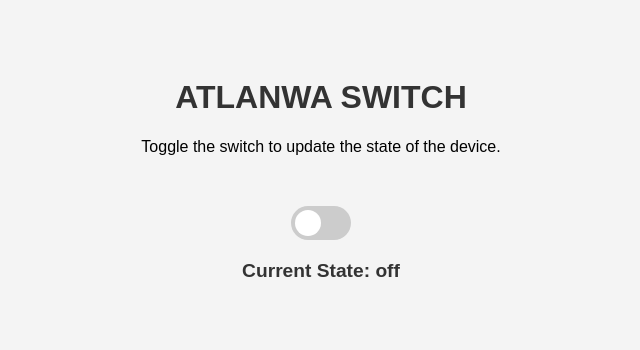
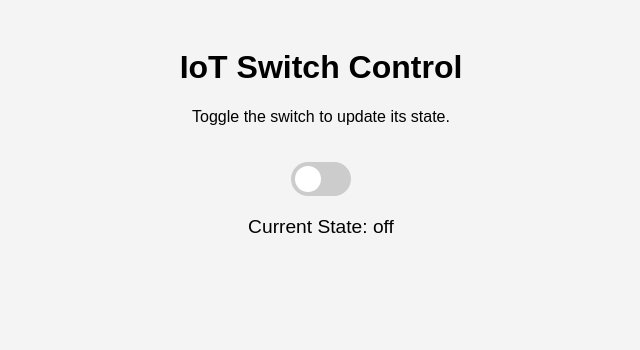
Before and after one commit to scientificpraveen/iotswitch, a Flask app: page / in a window 1280 px wide. Shown: the top 350 px of the page, without its empty margins (319-959 px from the left). Run offline with Flask 3, Linux system fonts and the light colour scheme.

Commit message:
Update index.html

```diff
--- a/templates/index.html
+++ b/templates/index.html
@@ -3,26 +3,20 @@
 <head>
     <meta charset="UTF-8">
     <meta name="viewport" content="width=device-width, initial-scale=1.0">
-    <title>ATLANWA SWITCH</title>
+    <title>IoT Switch Control</title>
     <style>
         body {
             font-family: Arial, sans-serif;
-            padding: 50px;
+            text-align: center;
             background-color: #f4f4f4;
-            text-align: center;
-        }
-        h1 {
-            color: #333;
-            font-size: 2em;
-        }
-        .switch-container {
-            margin-top: 50px;
+            padding: 20px;
         }
         .switch {
             position: relative;
             display: inline-block;
             width: 60px;
             height: 34px;
+            margin-top: 20px;
         }
         .switch input {
             opacity: 0;
@@ -41,15 +35,15 @@
             border-radius: 34px;
         }
         .slider:before {
+            position: absolute;
             content: "";
-            position: absolute;
             height: 26px;
             width: 26px;
-            border-radius: 50%;
             left: 4px;
             bottom: 4px;
             background-color: white;
             transition: 0.4s;
+            border-radius: 50%;
         }
         input:checked + .slider {
             background-color: #2196F3;
@@ -60,108 +54,46 @@
         .status {
             margin-top: 20px;
             font-size: 1.2em;
-            font-weight: bold;
-            color: #333;
         }
     </style>
 </head>
 <body>
+    <h1>IoT Switch Control</h1>
+    <p>Toggle the switch to update its state.</p>
 
-<h1>ATLANWA SWITCH</h1>
-<p>Toggle the switch to update the state of the device.</p>
-
-<!-- Switch Toggle -->
-<div class="switch-container">
-    <label class="switch">
-        <input type="checkbox" id="switch-toggle" {% if switch_state == "on" %}checked{% endif %}>
+    <div class="switch">
+        <input type="checkbox" id="toggle-switch" {% if switch_state == "on" %}checked{% endif %}>
         <span class="slider"></span>
-    </label>
     </div>
 
     <p class="status">Current State: <span id="state-display">{{ switch_state }}</span></p>
 
-<!-- JavaScript -->
     <script>
-    // Function to fetch the current state from the server
-    function fetchCurrentState() {
-        fetch('/get_state')
-            .then(response => response.json())
-            .then(data => {
-                // Update the toggle switch based on the current state from the server
-                document.getElementById('state-display').textContent = data.switch_state;
-                document.getElementById('switch-toggle').checked = (data.switch_state === 'on');
-            })
-            .catch(error => {
-                console.error('Error fetching current state:', error);
-            });
-    }
+        const toggleSwitch = document.getElementById('toggle-switch');
+        const stateDisplay = document.getElementById('state-display');
 
-    // Fetch state initially when the page loads
-    window.onload = function() {
-        fetchCurrentState();
-    };
-
-    // Periodically fetch the current state every 5 seconds to handle automatic updates
-    setInterval(fetchCurrentState, 5000);
-
-    // Update state on manual toggle
-    document.getElementById('switch-toggle').addEventListener('change', function() {
-        const switchState = this.checked ? 'on' : 'off';
+        toggleSwitch.addEventListener('change', () => {
+            const newState = toggleSwitch.checked ? 'on' : 'off';
 
             // Update the state on the page
-        document.getElementById('state-display').textContent = switchState;
+            stateDisplay.textContent = newState;
 
-        // Send the new state to the server via POST (AJAX)
+            // Send the new state to the server
             fetch('/toggle', {
                 method: 'POST',
                 headers: {
                     'Content-Type': 'application/json',
                 },
-            body: JSON.stringify({ state: switchState })
+                body: JSON.stringify({ state: newState }),
             })
             .then(response => response.json())
             .then(data => {
-            if (data.status === 'success') {
-                console.log('State updated successfully');
-                // Update state display after successful change
-                document.getElementById('state-display').textContent = data.switch_state;
-            } else {
-                console.error('Error updating state:', data.message);
-            }
+                console.log('Response:', data);
             })
             .catch(error => {
                 console.error('Error:', error);
             });
         });
-
-    // Function to send a POST request to update the switch state from external sources like Postman
-    function updateSwitchState(state) {
-        fetch('/update_switch', {
-            method: 'POST',
-            headers: {
-                'Content-Type': 'application/json',
-            },
-            body: JSON.stringify({ state: state })
-        })
-        .then(response => response.json())
-        .then(data => {
-            if (data.status === 'success') {
-                console.log('Switch state updated via external request');
-                // Update the displayed state
-                document.getElementById('state-display').textContent = data.switch_state;
-                document.getElementById('switch-toggle').checked = (data.switch_state === 'on');
-            } else {
-                console.error('Error updating state via external request:', data.message);
-            }
-        })
-        .catch(error => {
-            console.error('Error updating state:', error);
-        });
-    }
-
-    // Call this function to update the state manually from Postman or other sources
-    // Example: updateSwitchState('on') or updateSwitchState('off');
     </script>
-
 </body>
 </html>
```
Lines whose indentation alone changed are shown as unchanged.
